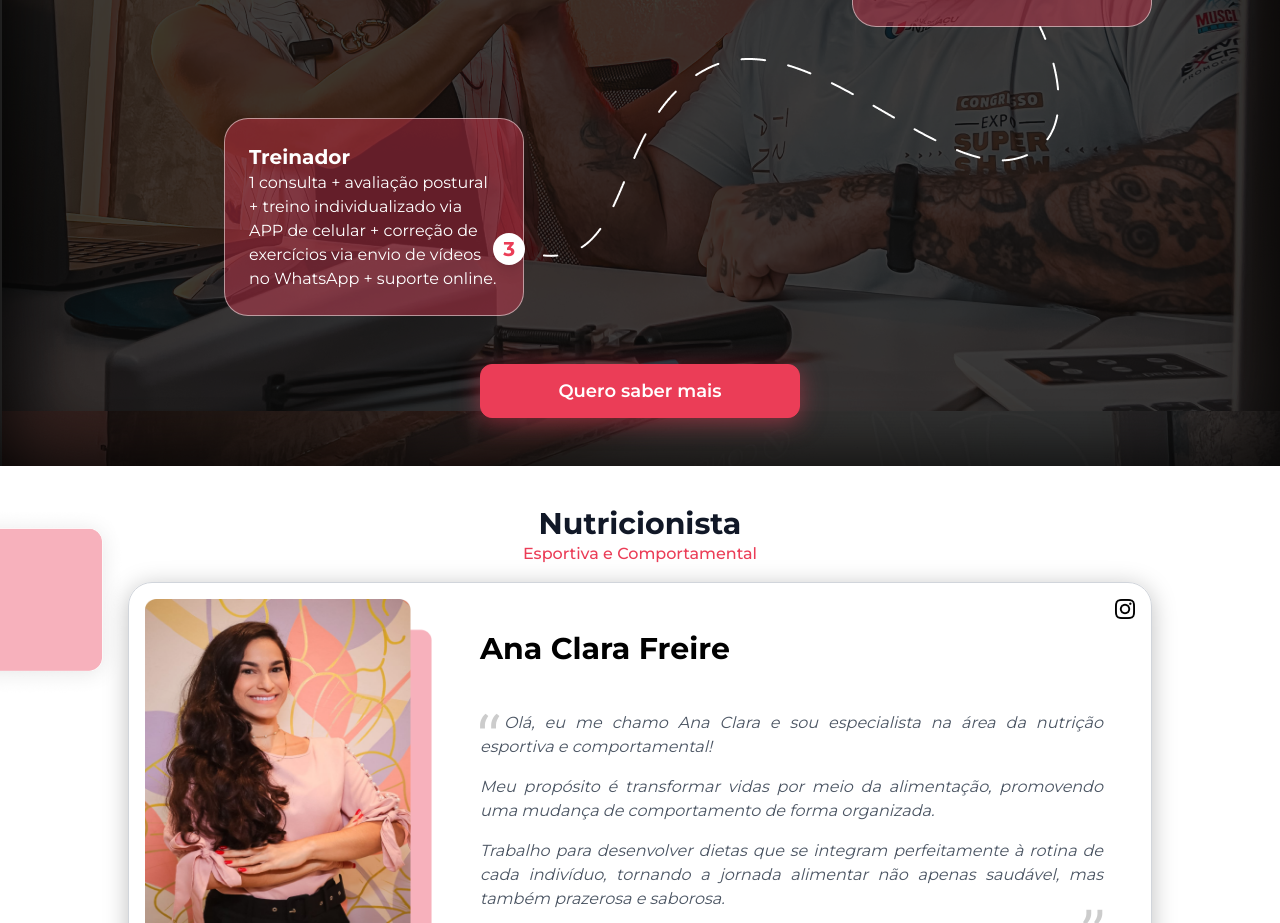
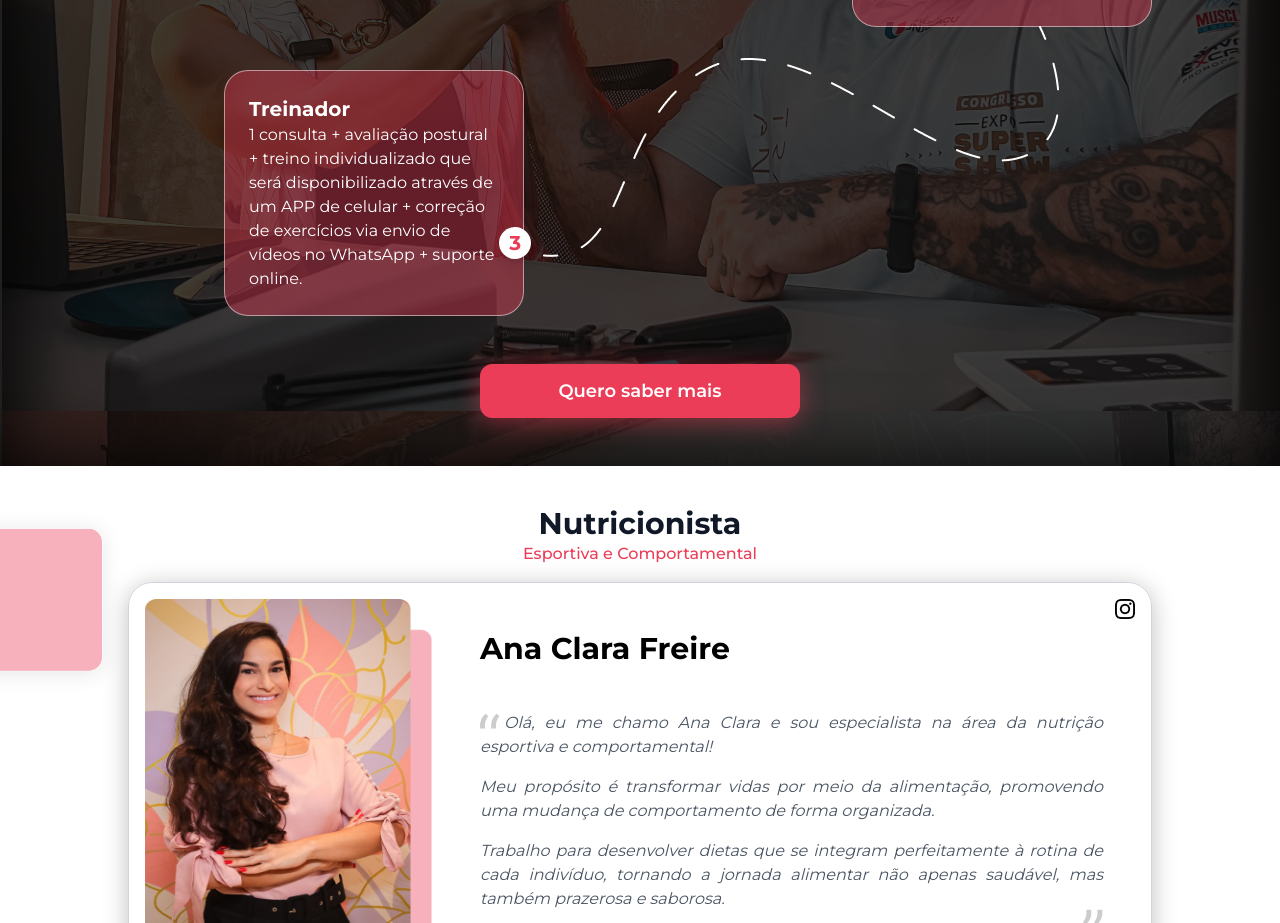
Before and after one commit to leafartech/facilitadorderesultados, a Next.js app: page / in a window 1280 px wide. Shown: the part 1520-2443 px from the top of the page. Built offline with nearby package versions, Linux system fonts and the light colour scheme.

Commit message:
fix last min details

```diff
--- a/src/app/page.tsx
+++ b/src/app/page.tsx
@@ -115,10 +115,10 @@ export default function Home() {
                   paragraph="Esta é a fase em que estabelecemos uma base sólida para um relacionamento de confiança. Em até 72h, o treinador e a nutricionista entrarão em contato de forma individual."
                   // paragraph="Em até 72 horas, estabeleceremos uma base sólida para um relacionamento de confiança, garantindo que sua experiência seja personalizada e voltada para o seu objetivo."
                 >
-                  <p className="absolute -top-4 -left-2 sm:left-[90%] sm:top-[84px] float-number">1</p>
+                  <p className="absolute -top-4 -left-2 sm:left-[92%] sm:top-[84px] float-number">1</p>
                 </TimelineCard>
               </div>
-              <img src="./images/arrow1.png" alt="" className="absolute top-[90px] left-[292px] w-[418px] h-[299px] hidden sm:block" />
+              <img src="./images/arrow1.png" alt="" className="absolute top-[90px] left-[292px] w-[416px] h-[301px] hidden sm:block" />
               <div className="relative sm:absolute right-0">
                 <TimelineCard
                   main="Nutricionista"
@@ -131,9 +131,9 @@ export default function Home() {
               <div className="relative sm:absolute bottom-0 sm:left-24">
                 <TimelineCard
                   main="Treinador"
-                  paragraph="1 consulta + avaliação postural + treino individualizado via APP de celular + correção de exercícios via envio de vídeos no WhatsApp + suporte online."
+                  paragraph="1 consulta + avaliação postural + treino individualizado que será disponibilizado através de um APP de celular + correção de exercícios via envio de vídeos no WhatsApp + suporte online."
                 >
-                  <p className="absolute -top-4 -left-2 float-number sm:left-[90%] sm:top-[58%] sm:-right-4">3</p>
+                  <p className="absolute -top-4 -left-2 float-number sm:top-[64%] sm:left-[92%] sm:right-2">3</p>
                 </TimelineCard>
               </div>
             </div>
```
